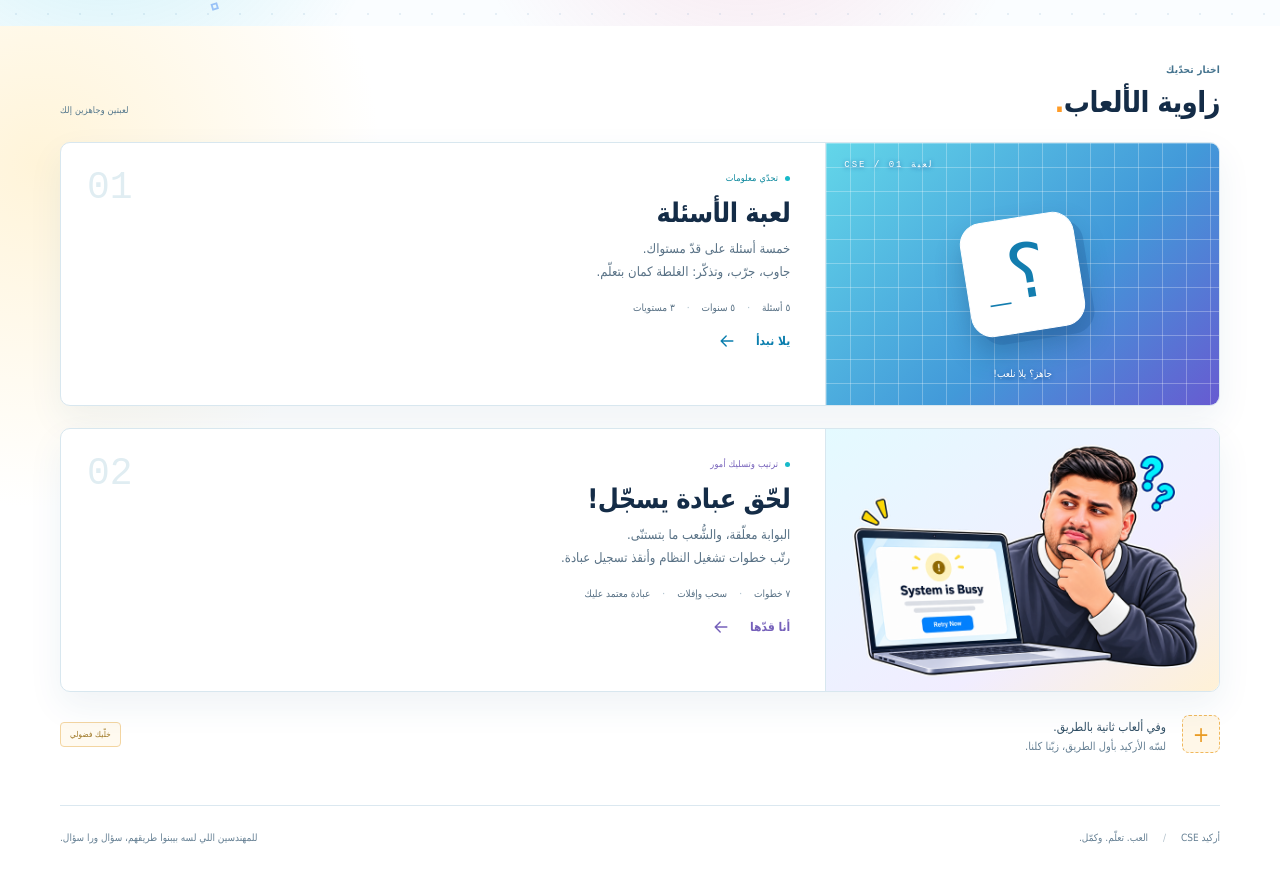
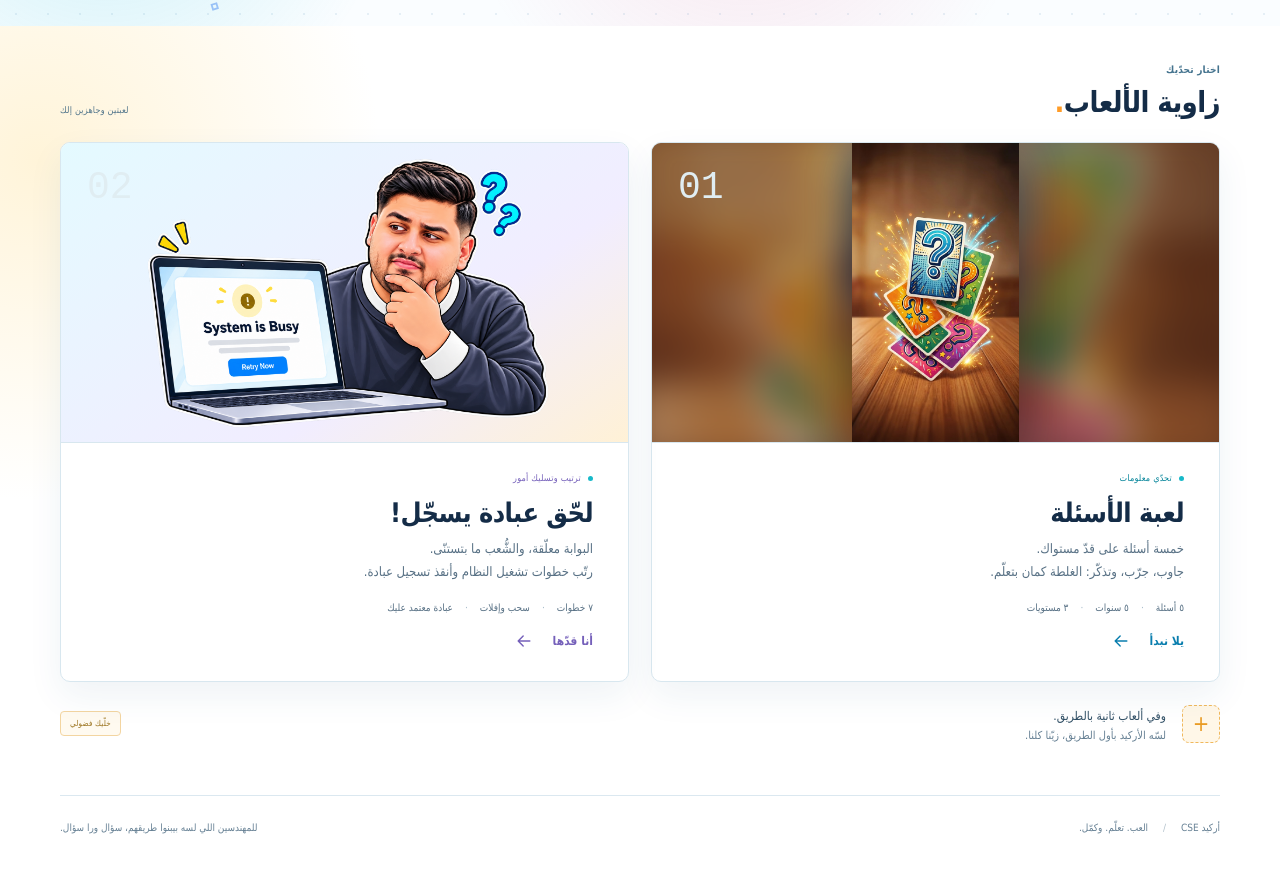
Before and after one commit to 3mrjarrar/CSE-Arcade, a React (Vite) app: page / in a window 1280 px wide. Shown: the part 774-1647 px from the top of the page. Built offline with nearby package versions, Linux system fonts and the light colour scheme.

Commit message:
games section restyle

```diff
--- /dev/null
+++ b/src/games-grid.css
@@ -0,0 +1,45 @@
+.home-shell .games {
+  display: grid;
+  grid-template-columns: repeat(2, minmax(0, 1fr));
+  column-gap: 22px;
+}
+
+.games .section-heading,
+.games .coming-soon {
+  grid-column: 1 / -1;
+}
+
+.games .game-card {
+  min-width: 0;
+  flex-direction: column;
+}
+
+.games .sequence-cover-card { margin-top: 0; }
+
+.games .game-art {
+  width: 100%;
+  height: 300px;
+  min-height: 300px;
+  border-right: 0;
+  border-left: 0;
+  border-bottom: 1px solid #d8e7ef;
+}
+
+.games .game-art img { height: 100%; }
+
+.games .game-info {
+  flex: 1;
+  display: flex;
+  flex-direction: column;
+  align-items: flex-start;
+}
+
+.games .game-meta { flex-wrap: wrap; }
+.games .play-link { margin-top: auto; }
+
+@media (max-width: 720px) {
+  .home-shell .games { grid-template-columns: 1fr; row-gap: 20px; }
+  .games .section-heading { margin-bottom: 0; }
+  .games .game-art { height: 290px; min-height: 290px; }
+  .games .coming-soon { padding-top: 0; }
+}
--- a/src/main.jsx
+++ b/src/main.jsx
@@ -8,6 +8,8 @@ import './theme.css';
 import './arabic.css';
 import './sequence.css';
 import './hero-canvas.css';
+import './questions-cover.css';
+import './games-grid.css';
 
 const years = ['البدايات الحلوة', 'الأساس صار أقوى', 'أنظمة وشبكات', 'أنظمة مدمجة ووقت حقيقي', 'هندسة على مستوى أكبر'];
 const levels = ['beginner', 'intermediate', 'advanced'];
@@ -94,7 +96,7 @@ function App() {
         <section id="games" className="games">
           <div className="section-heading"><div><span className="eyebrow">اختار تحدّيك</span><h2>زاوية الألعاب<span>.</span></h2></div><span className="game-count">لعبتين وجاهزين إلك</span></div>
           <button className="game-card" onClick={() => setScreen('year')}>
-            <div className="game-art"><div className="question-tile">؟<span>_</span></div><span className="mini-code">جاهز؟ يلا نلعب!</span><span className="art-corner">لعبة 01 / CSE</span></div>
+            <div className="game-art questions-cover"><img src="/questions-cover.png" alt="بطاقات أسئلة ملوّنة ومضيئة" loading="lazy"/></div>
             <div className="game-info"><span className="tag"><i/> تحدّي معلومات</span><h3>لعبة الأسئلة</h3><p>خمسة أسئلة على قدّ مستواك.<br/>جاوب، جرّب، وتذكّر: الغلطة كمان بتعلّم.</p><div className="game-meta"><span>٥ أسئلة</span><span>٥ سنوات</span><span>٣ مستويات</span></div><span className="play-link">يلا نبدأ <Icon/></span></div>
             <span className="card-number">01</span>
           </button>
--- /dev/null
+++ b/src/questions-cover.css
@@ -0,0 +1,27 @@
+.questions-cover {
+  min-height: 300px;
+  overflow: hidden;
+  background: #57321e;
+}
+
+.questions-cover::before {
+  content: '';
+  position: absolute;
+  inset: -20px;
+  background: url('/questions-cover.png') center / cover;
+  filter: blur(18px);
+  opacity: .55;
+}
+
+.questions-cover img {
+  position: relative;
+  width: 100%;
+  height: 300px;
+  object-fit: contain;
+  filter: drop-shadow(0 12px 22px #23100977);
+}
+
+@media (max-width: 580px) {
+  .questions-cover { min-height: 290px; }
+  .questions-cover img { height: 290px; }
+}
```
Also changed, not shown: public/questions-cover.png (added).
